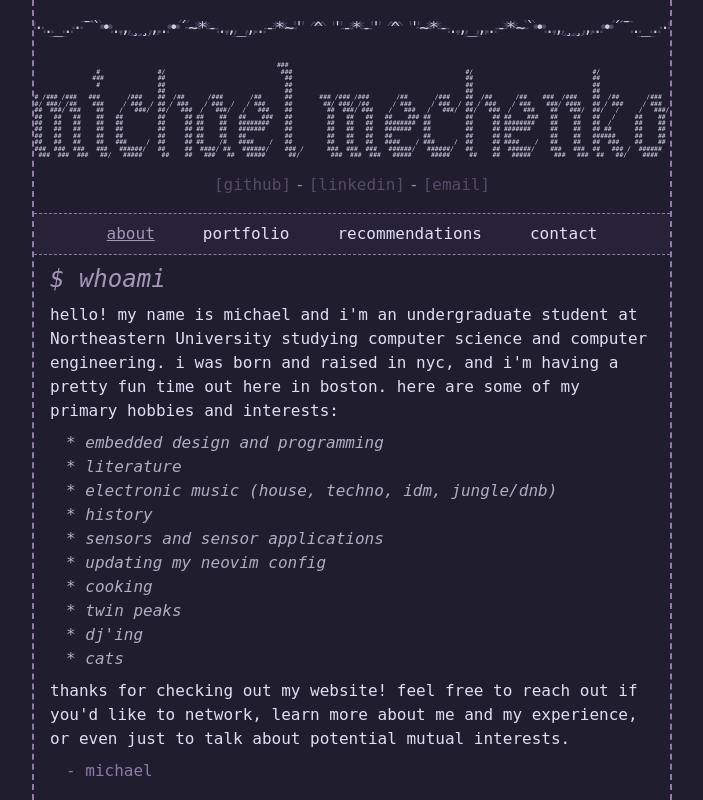
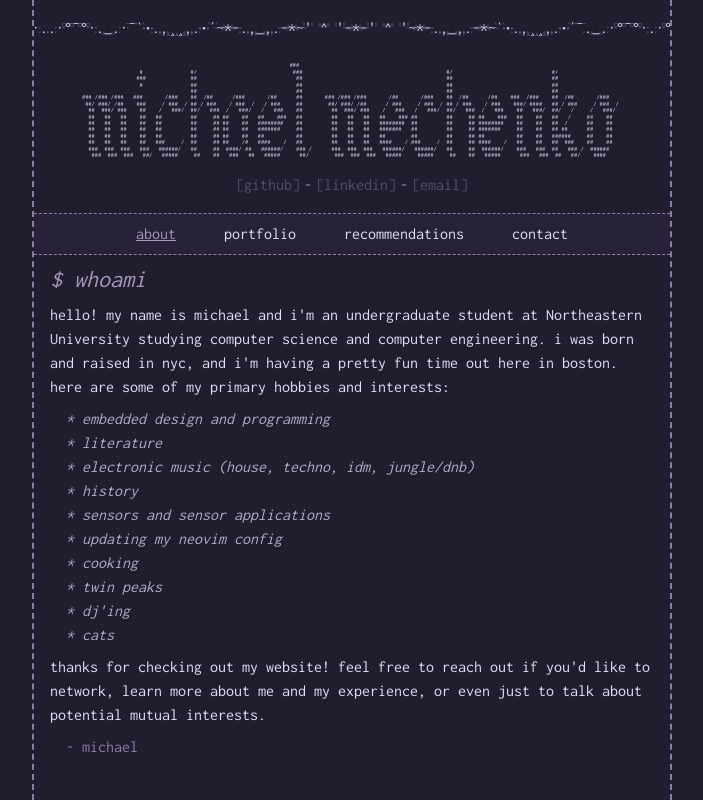
Before and after one commit to michaelmechenko/michaelmechenko.github.io, a SvelteKit app: page / in a window 1280 px wide. Shown: the whole page, without its empty margins (288-991 px from the left). Built offline with nearby package versions, Linux system fonts and the light colour scheme.

Commit message:
changed font for web viewing

```diff
--- a/src/app.html
+++ b/src/app.html
@@ -3,6 +3,9 @@
 
 <head>
   <meta charset="utf-8" />
+  <link rel="preconnect" href="https://fonts.googleapis.com" />
+  <link rel="preconnect" href="https://fonts.gstatic.com" crossorigin />
+  <link href="https://fonts.googleapis.com/css2?family=Inconsolata:wght@200..900&display=swap" rel="stylesheet" />
   <title>portfolio</title>
   <link rel="icon" type="image/png" href="%sveltekit.assets%/favicon.png" />
   <meta name="viewport" content="width=device-width, initial-scale=1" />
--- a/src/routes/+layout.svelte
+++ b/src/routes/+layout.svelte
@@ -10,7 +10,6 @@
 <style>
 	:global(body) {
 		background: #1f1d2e;
-    font-family: mononoki;
 		scrollbar-width: none;
 		scrollbar-color: #393552 rgba(0, 0, 0, 0);
 	}
--- a/tailwind.config.ts
+++ b/tailwind.config.ts
@@ -29,7 +29,7 @@
 			"1-text": "#e0def4",
 		},
 		fontFamily: {
-			mono: ["mononoki", "mono"],
+			mono: ["Inconsolata", "mononoki", "mono"],
 		},
 		extend: {},
 	},
```
